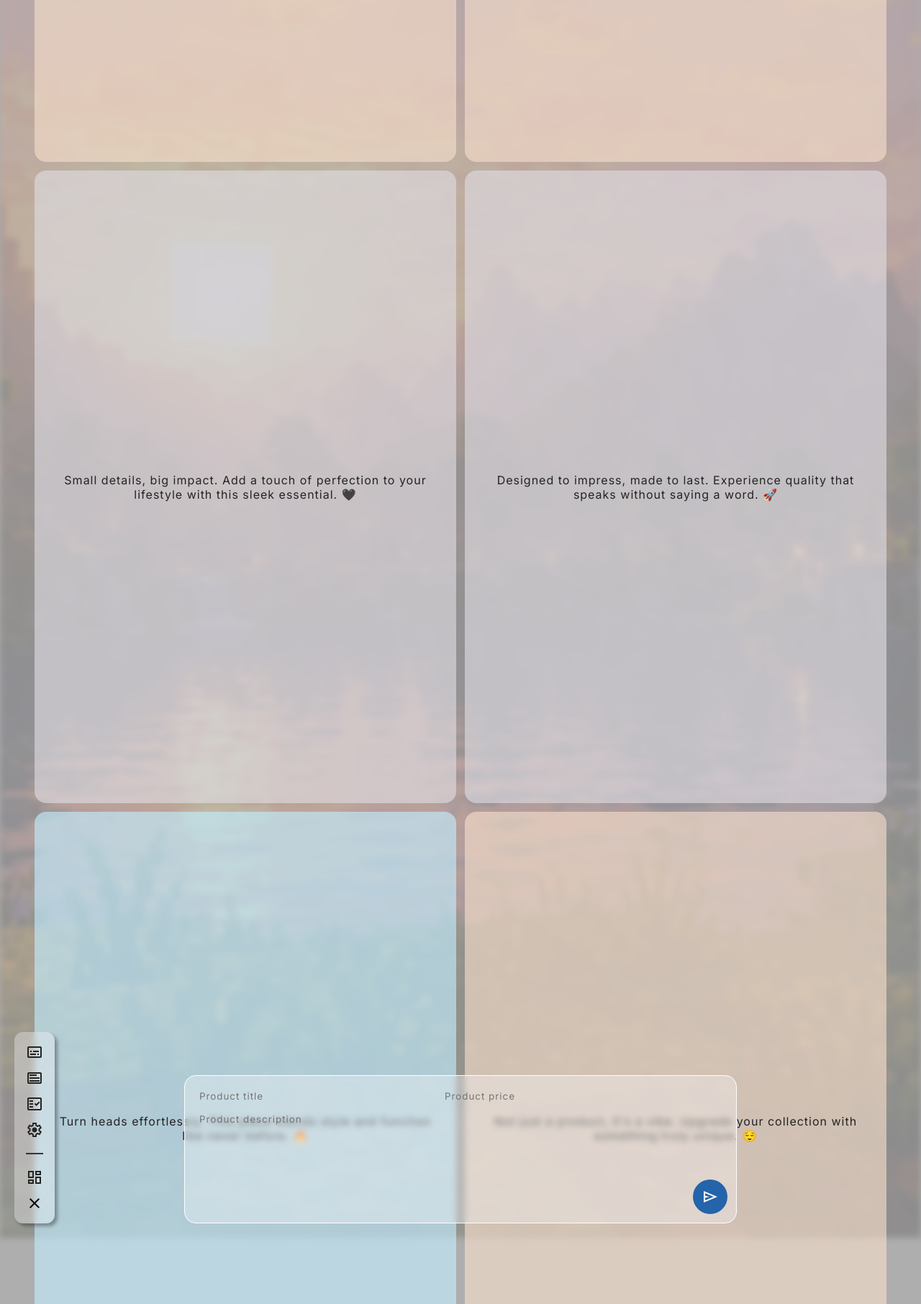
After one commit to coderadi-in/ECHO, a Flask app: page /app/captions in a window 1280 px wide. The commit adds this page. Shown: the part 880-2692 px from the top of the page at 72% size. Run offline with Flask 3, Linux system fonts and the light colour scheme; parts of the project's set-up code (start-up, migrations or seed data) failed here and were passed over.

Commit message:
Added favicon and captions page.

```diff
--- a/static/base/_utility.css
+++ b/static/base/_utility.css
@@ -73,13 +73,14 @@
 body {
     background-color: var(--color-bg-main);
     color: var(--color-text-main);
-    min-height: 100vh;
+    height: 100dvh;
+    overflow: hidden;
 }
 
 html {
     scroll-behavior: smooth;
     scrollbar-width: thin;
-    scrollbar-color: var(--color-accent-alt) transparent;
+    scrollbar-color: var(--color-text-main) transparent;
 }
 
 .section {
--- /dev/null
+++ b/static/css/pages/captions.css
@@ -0,0 +1,51 @@
+/* ================================================== */
+/* BACKGROUND IMAGE */
+/* ================================================== */
+
+.bg.img {
+    position: fixed;
+    z-index: -1;
+    opacity: 0.2;
+    filter: blur(4px);
+    height: 100dvh;
+    object-fit: cover;
+}
+
+/* ================================================== */
+/* CONTAINERS */
+/* ================================================== */
+
+body { background-color: var(--color-surface-main); }
+
+.prompt-area {
+    position: fixed;
+    bottom: 0;
+}
+
+.prompt-area .prompt-content {
+    width: min(768px, 80vw);
+    background-color: var(--color-surface-alt);
+    border: 1px solid var(--color-bg-card);
+    backdrop-filter: blur(4px);
+}
+
+.main {
+    height: 100%;
+    overflow-y: auto;
+}
+
+/* ================================================== */
+/* INPUTS */
+/* ================================================== */
+
+.prompt-area .input {
+    border: none;
+    background-color: transparent;
+    resize: none;
+}
+
+/* ================================================== */
+/* PREVIEW CARDS */
+/* ================================================== */
+
+.main .card { aspect-ratio: 2 / 3; }
--- /dev/null
+++ b/static/js/pages/captions.js
@@ -0,0 +1,25 @@
+// ==================================================
+// ELEMENT REFERENCE
+// ==================================================
+
+const cards = document.querySelectorAll('.card');
+const colors = [ '#F6DECBA0', '#FCC5D2A0', '#DFDDE3A0', '#CCF5F5A0', '#C2EDFFA0' ];
+
+// ==================================================
+// FUNCTIONS
+// ==================================================
+
+// * FUNCTION TO APPLY RANDOM BACKGROUND COLOR TO EACH CARD
+function applyRandomBackgroundColor() {
+    cards.forEach(card => {
+        const randomColor = colors[Math.floor(Math.random() * colors.length)];
+        card.style.backgroundColor = randomColor;
+    });
+}
+
+// ==================================================
+// EVENT LISTENERS
+// ==================================================
+
+// & EVENT LISTENER FOR DOM-CONTENT-LOAD
+document.addEventListener('DOMContentLoaded', applyRandomBackgroundColor);
--- a/templates/components/controls.html
+++ b/templates/components/controls.html
@@ -1,6 +1,7 @@
 <style>
     .controls {
         position: fixed;
+        z-index: 1;
         bottom: 20px;
         left: 20px;
         background-color: var(--color-surface-alt);
--- a/templates/index.html
+++ b/templates/index.html
@@ -5,6 +5,7 @@
     <meta charset="UTF-8">
     <meta name="viewport" content="width=device-width, initial-scale=1.0">
 
+    <link rel="shortcut icon" href="{{ url_for('static', filename='assets/icons/favicon.ico') }}" type="image/x-icon">
     <title>Auvora ECHO &bull; coderadi</title>
 
     <link rel="stylesheet" href="{{ url_for('static', filename='base/_utility.css') }}">
--- /dev/null
+++ b/templates/pages/captions.html
@@ -0,0 +1,104 @@
+<!DOCTYPE html>
+<html lang="en">
+
+<head>
+    <meta charset="UTF-8">
+    <meta name="viewport" content="width=device-width, initial-scale=1.0">
+    <link rel="pre-connect" href="https://fonts.googleapis.com">
+
+    <link rel="shortcut icon" href="{{ url_for('static', filename='assets/icons/favicon.ico') }}" type="image/x-icon">
+    <title>Dashboard &bull; ECHO</title>
+
+    <link rel="stylesheet" href="{{ url_for('static', filename='base/_utility.css') }}">
+    <link rel="stylesheet" href="{{ url_for('static', filename='css/pages/captions.css') }}">
+</head>
+
+<body>
+    <img src="{{ url_for('static', filename='assets/images/captions-bg.webp') }}" alt="BACKGROUND IMAGE" class="bg img">
+    {% include 'components/msg.html' %}
+
+    {% include 'components/header.html' %}
+    {% include 'components/controls.html' %}
+
+    <div class="prompt-area center w-full p-20">
+        <div class="prompt-content p-12 rounded-16 flex gap-12">
+            <div class="prompt-inputs column w-full">
+                <div class="top flex">
+                    <input type="text" name="title" placeholder="Product title" class="input w-full">
+                    <input type="text" name="price" placeholder="Product price" class="input w-full">
+                </div>
+
+                <textarea name="desc" placeholder="Product description" class="input"></textarea>
+            </div>
+
+            <div class="prompt-controls column h-en">
+                <button class="btn fl rounded-full p-12 symbol">send</button>
+            </div>
+        </div>
+    </div>
+
+    <main class="main">
+        <section class="section p-48 column gap-24">
+            <div class="head column gap4">
+                <h1 class="h1">explore</h1>
+                <p class="para">Checkout some generated captions to go with.</p>
+            </div>
+
+            <div class="cards grid cols-auto-400 gap-12">
+                <div class="card center p-20 bg-card rounded-16">
+                    <p class="para text-center">Elevate your everyday style with this must-have piece. Simple, bold, and
+                        designed to stand out wherever you go. ✨</p>
+                </div>
+
+                <div class="card center p-20 bg-card rounded-16">
+                    <p class="para text-center">Built for comfort, styled for confidence. This is the upgrade your daily
+                        routine has been waiting for. 💯</p>
+                </div>
+
+                <div class="card center p-20 bg-card rounded-16">
+                    <p class="para text-center">Small details, big impact. Add a touch of perfection to your lifestyle
+                        with this sleek essential. 🖤</p>
+                </div>
+
+                <div class="card center p-20 bg-card rounded-16">
+                    <p class="para text-center">Designed to impress, made to last. Experience quality that speaks
+                        without saying a word. 🚀</p>
+                </div>
+
+                <div class="card center p-20 bg-card rounded-16">
+                    <p class="para text-center">Turn heads effortlessly. This piece blends style and function like never
+                        before. 🔥</p>
+                </div>
+
+                <div class="card center p-20 bg-card rounded-16">
+                    <p class="para text-center">Not just a product, it's a vibe. Upgrade your collection with something
+                        truly unique. 😌</p>
+                </div>
+
+                <div class="card center p-20 bg-card rounded-16">
+                    <p class="para text-center">Clean design, powerful presence. Because you deserve something that
+                        matches your energy. ⚡</p>
+                </div>
+
+                <div class="card center p-20 bg-card rounded-16">
+                    <p class="para text-center">Everyday essentials, redefined. Step into a better version of your
+                        routine starting today. 🌿</p>
+                </div>
+
+                <div class="card center p-20 bg-card rounded-16">
+                    <p class="para text-center">Minimal look, maximum impact. Crafted for those who love simplicity with
+                        a statement. 🎯</p>
+                </div>
+
+                <div class="card center p-20 bg-card rounded-16">
+                    <p class="para text-center">Your perfect companion for daily life. Smart, stylish, and made just for
+                        you. 💫</p>
+                </div>
+            </div>
+        </section>
+    </main>
+
+    <script src="{{ url_for('static', filename='js/pages/captions.js') }}"></script>
+</body>
+
+</html>
--- a/templates/pages/dashboard.html
+++ b/templates/pages/dashboard.html
@@ -5,6 +5,7 @@
     <meta name="viewport" content="width=device-width, initial-scale=1.0">
     <link rel="pre-connect" href="https://fonts.googleapis.com">
 
+    <link rel="shortcut icon" href="{{ url_for('static', filename='assets/icons/favicon.ico') }}" type="image/x-icon">
     <title>Dashboard &bull; ECHO</title>
 
     <link rel="stylesheet" href="{{ url_for('static', filename='base/_utility.css') }}">
```
Also changed, not shown: favicon.ico (added), static/assets/icons/favicon.ico (added), static/assets/images/captions-bg.webp (added).
